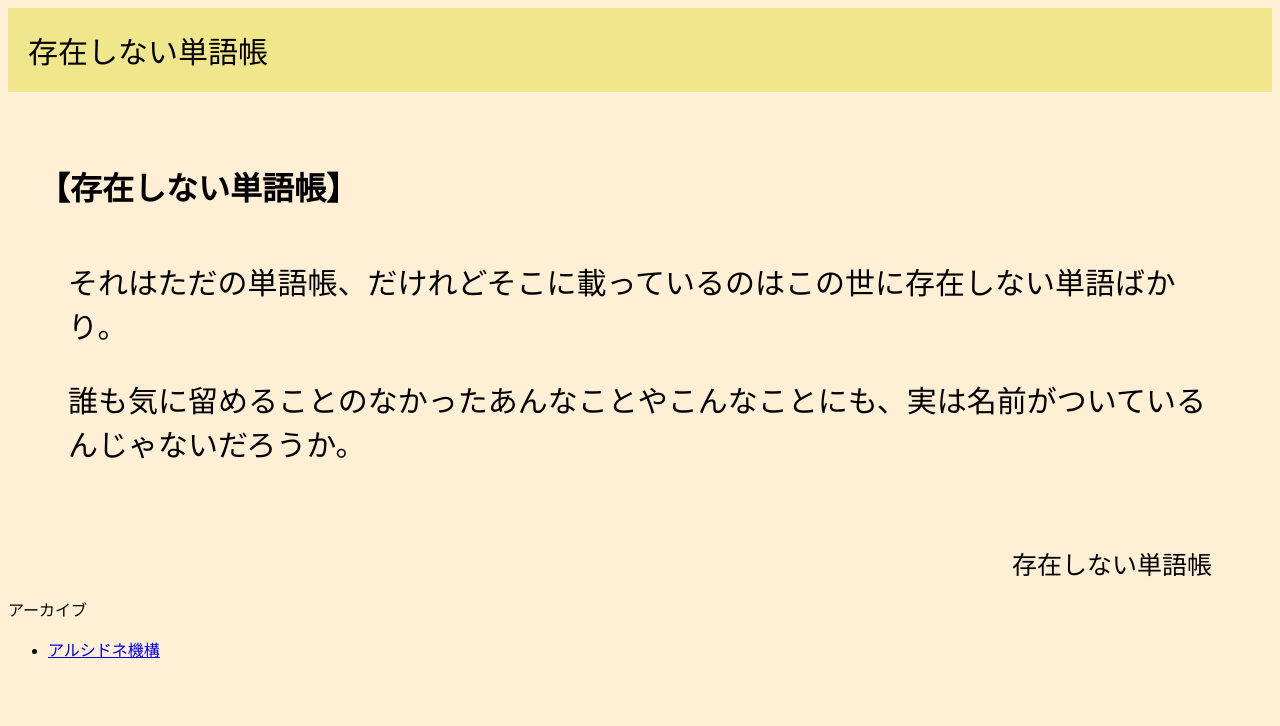
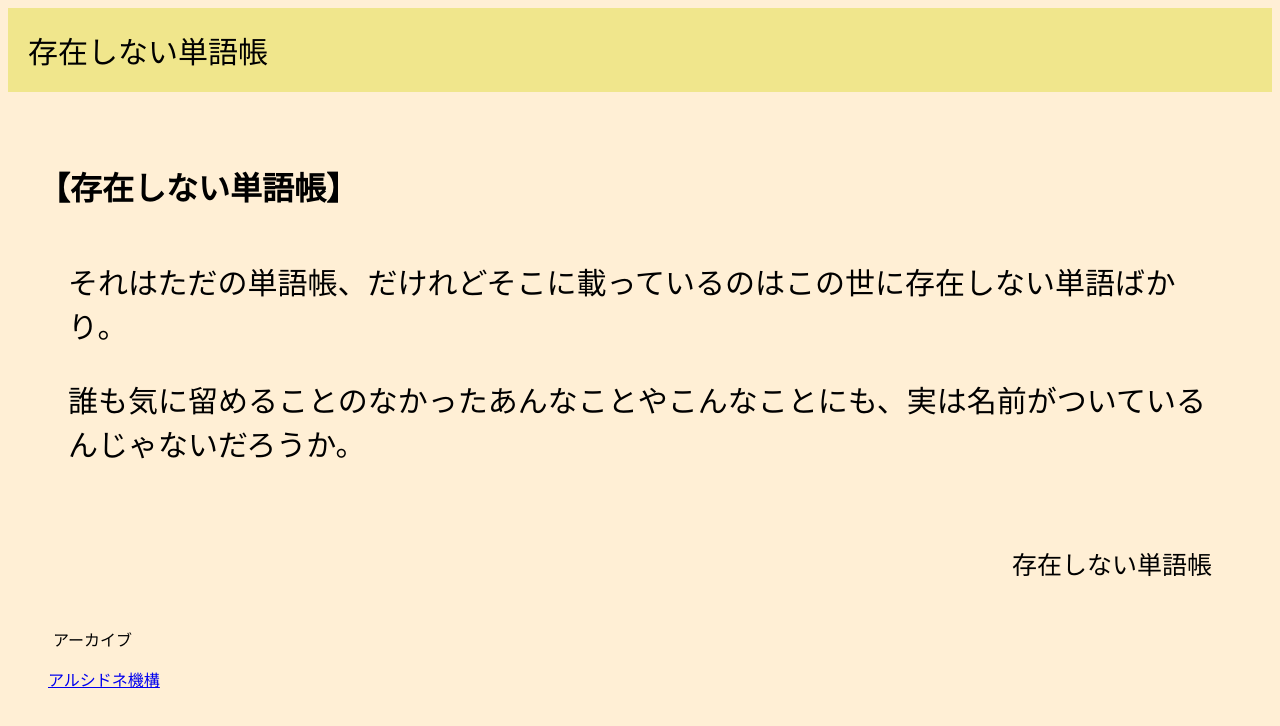
Before and after one commit to Tanaka-Edward-Soichi/wordbook.without.actual.words, a plain HTML site: page index.html in a window 1280 px wide. Drawn offline with Linux system fonts and the light colour scheme.

Commit message:
Update main.css

```diff
--- a/main.css
+++ b/main.css
@@ -22,3 +22,10 @@ footer{
 	padding-top: 50px;
 	padding-right: 60px;
 }
+.archive{
+	padding-top: 30px;
+	text-indent: 45px;
+}
+ul{
+	list-style: none;
+}
```
